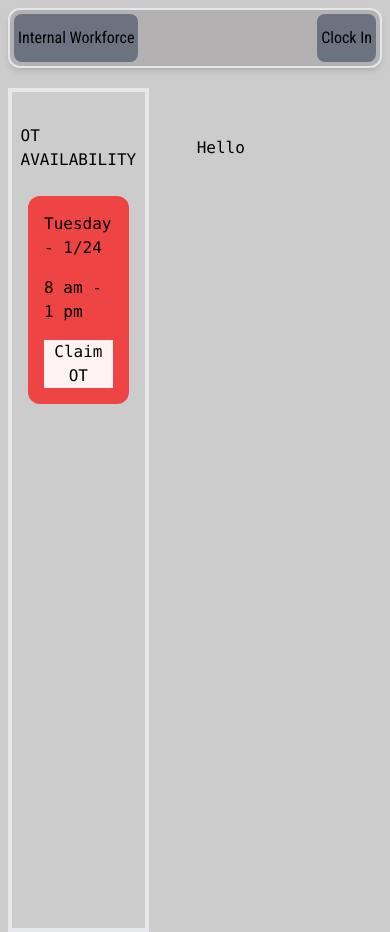
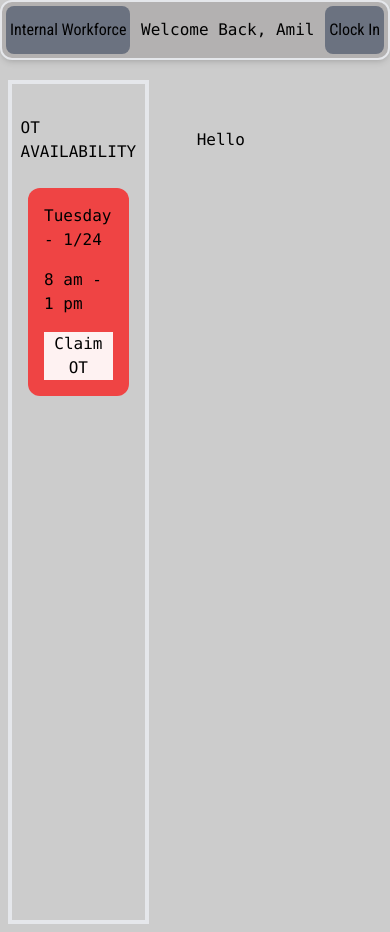
Before and after one commit to SilahicAmil/nextjs-employee-log, a Next.js app: page /employee-dash in a window 390 px wide. Built offline with nearby package versions, Linux system fonts and the light colour scheme.

Commit message:
adding more responsive styling

```diff
--- a/components/Navigation/NavBar.js
+++ b/components/Navigation/NavBar.js
@@ -35,13 +35,13 @@ const NavBar = () => {
   return (
     <>
       <div className="h-12 font-mono">
-        <div className=" m-2">
+        <div className=" lg:m-2 md:m-0 sm:m-0">
           <nav>
             <ul className="flex justify-between bg-[#b3b1b1] border-2 shadow-md rounded-xl p-1">
               <li>
                 <div className="">
                   <h2
-                    className={`lg:text-2xl  h-12 font-roboto flex items-center  p-1 rounded-lg  ${
+                    className={`lg:text-2xl md:text-md sm:tex-sm  h-12 font-roboto flex items-center  p-1 rounded-lg  ${
                       router.pathname === "/employee-dash"
                         ? "bg-gray-500"
                         : null
@@ -51,7 +51,10 @@ const NavBar = () => {
                   </h2>
                 </div>
               </li>
-              <li className="lg:text-2xl rounded-lg  font-roboto ml-auto  bg-gray-500 items-center p-1 flex">
+              <li className="flex items-center ml-auto lg:text-2xl md:text-md sm:text-sm">
+                <p>Welcome Back, Amil</p>
+              </li>
+              <li className="lg:text-2xl md:text-md sm:text-sm rounded-lg  font-roboto ml-auto  bg-gray-500 items-center p-1 flex">
                 <Clock
                   addStartTime={addTimeHandler}
                   finishTime={finishTimeHandler}
```
Also changed, not shown: 1 other file (tests, documents, lock files or other folders).
